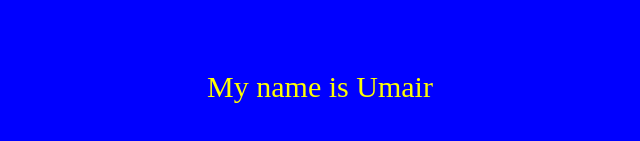
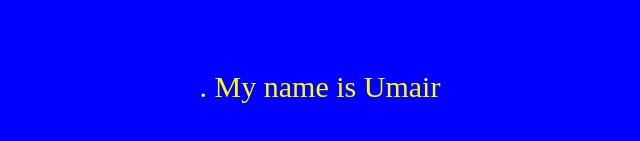
Before and after one commit to Umair-786/Umiyar, a plain HTML site: page index.html in a window 1280 px wide. Shown: the part 313-454 px from the top of the page, without its empty margins (320-960 px from the left). Drawn offline with Linux system fonts and the light colour scheme.

Commit message:
Update index.html

```diff
--- a/index.html
+++ b/index.html
@@ -18,6 +18,6 @@
     </style>
 </head>
 <body>
-    <p>                  My name is Umair</p>
+    <p>.                  My name is Umair</p>
 </body>
 </html>
```
